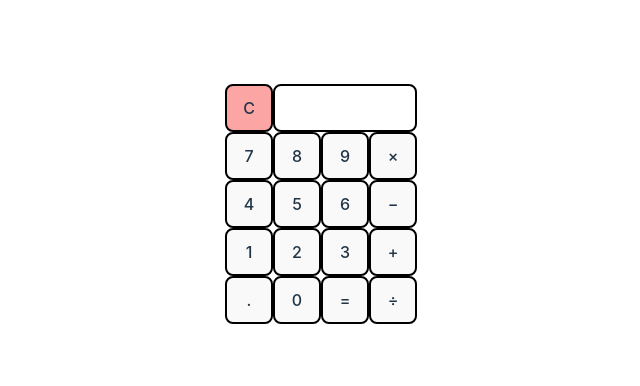
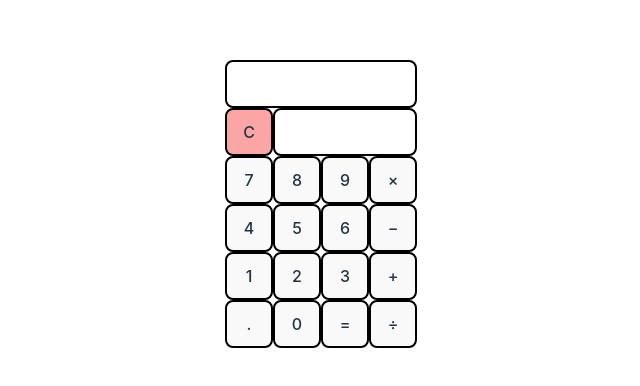
Before and after one commit to MauricioMSoares/calculator-extension, a React (Vite) app: page / in a window 1280 px wide. Shown: the part 196-582 px from the top of the page, without its empty margins (319-959 px from the left). Built offline with nearby package versions, Linux system fonts and the light colour scheme.

Commit message:
feat: added a math expression rendering field and updated tests

```diff
--- a/package.json
+++ b/package.json
@@ -1,7 +1,7 @@
 {
   "name": "calculator-extension",
   "private": true,
-  "version": "1.1.0",
+  "version": "1.1.1",
   "type": "module",
   "scripts": {
     "dev": "vite",
--- a/src/App.css
+++ b/src/App.css
@@ -5,6 +5,11 @@
   text-align: center;
 }
 
+.expression_div {
+  @apply px-1 flex w-full justify-start items-center border-solid border-black border-2 rounded-lg text-base font-semibold;
+  height: 48px;
+}
+
 .result_div {
   @apply flex justify-center items-center border-solid border-black border-2 rounded-lg w-9/12 text-base font-semibold;
 }
--- a/src/App.jsx
+++ b/src/App.jsx
@@ -1,23 +1,35 @@
-import { useState } from 'react'
-import './App.css'
-import Button from './components/Button'
-import { create, all } from 'mathjs'
+import { useState } from 'react';
+import './App.css';
+import Button from './components/Button';
+import { create, all } from 'mathjs';
 
 const math = create(all);
 
 function App() {
-  const [inputValue, setInputValue] = useState("")
-  const [numbers, setNumbers] = useState([])
-  const [operators, setOperators] = useState([])
+  const [inputText, setInputText] = useState("");
+  const [inputValue, setInputValue] = useState("");
+  const [numbers, setNumbers] = useState([]);
+  const [operators, setOperators] = useState([]);
 
   function updateInputValue(value) {
     setInputValue(inputValue + value)
+    setInputText(inputText + value)
   }
 
   function addNumberAndOperator(number, operator) {
     addNumber(number)
     addOperator(operator)
     setInputValue("")
+    setInputText(
+      String(`
+        ${inputText}
+        ${operator == "-" ? "−" :
+          operator == "/" ? "÷" :
+            operator == "*" ? "×" :
+              operator
+        }
+        `)
+    )
   }
 
   function addOperator(operator) {
@@ -61,6 +73,7 @@ function App() {
   }
 
   function clear() {
+    setInputText("")
     setInputValue("")
     setNumbers([])
     setOperators([])
@@ -68,6 +81,9 @@ function App() {
 
   return (
     <>
+      <div className="expression_div">
+        {inputText}
+      </div>
       <div className="flex">
         <Button label="C" onClick={() => clear()} extraClass="bg-red-300" />
         <div className="result_div" data-testid="result_div">{inputValue}</div>
@@ -100,4 +116,4 @@ function App() {
   )
 }
 
-export default App
+export default App;
```
Also changed, not shown: public/manifest.json, 1 other file (tests, documents, lock files or other folders).
